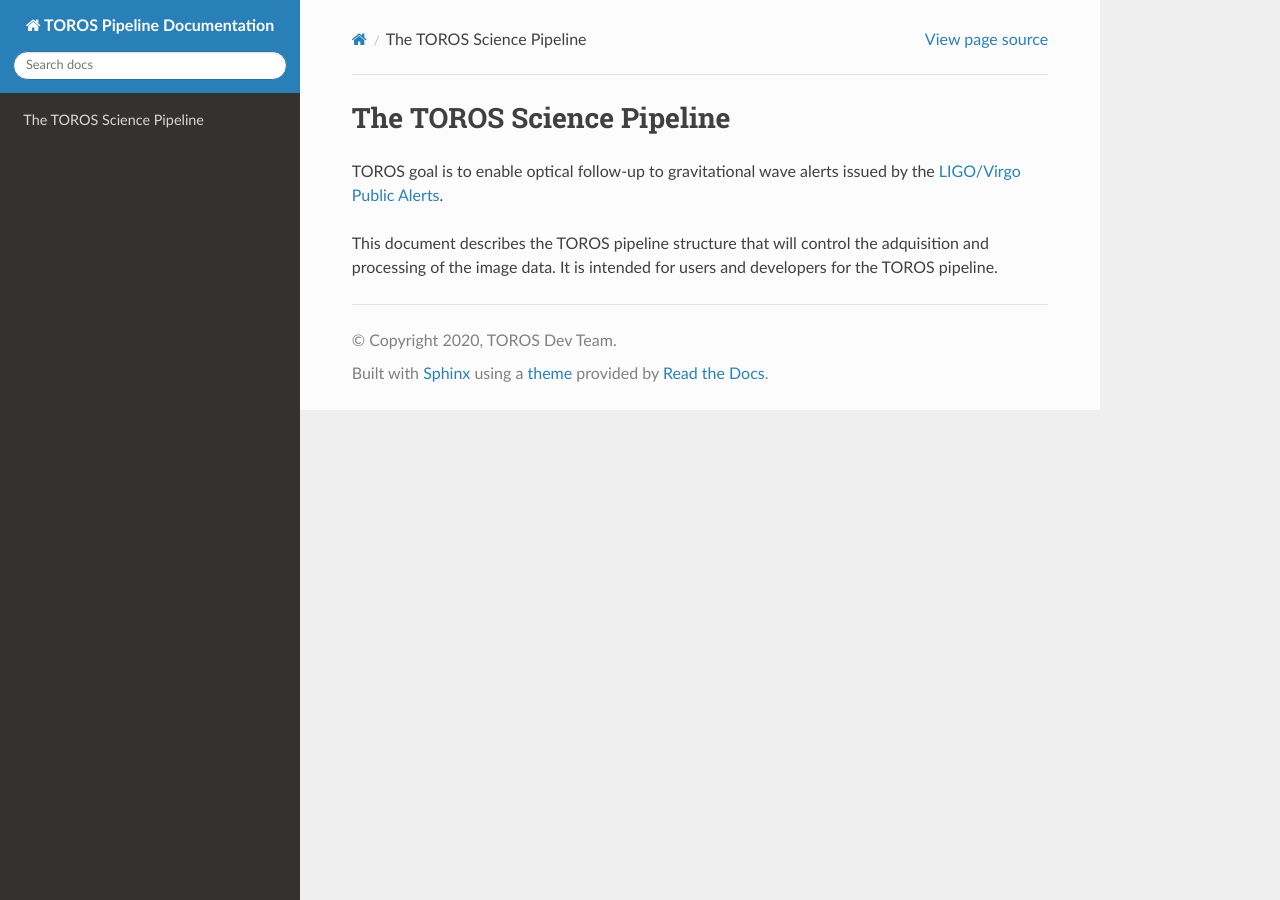
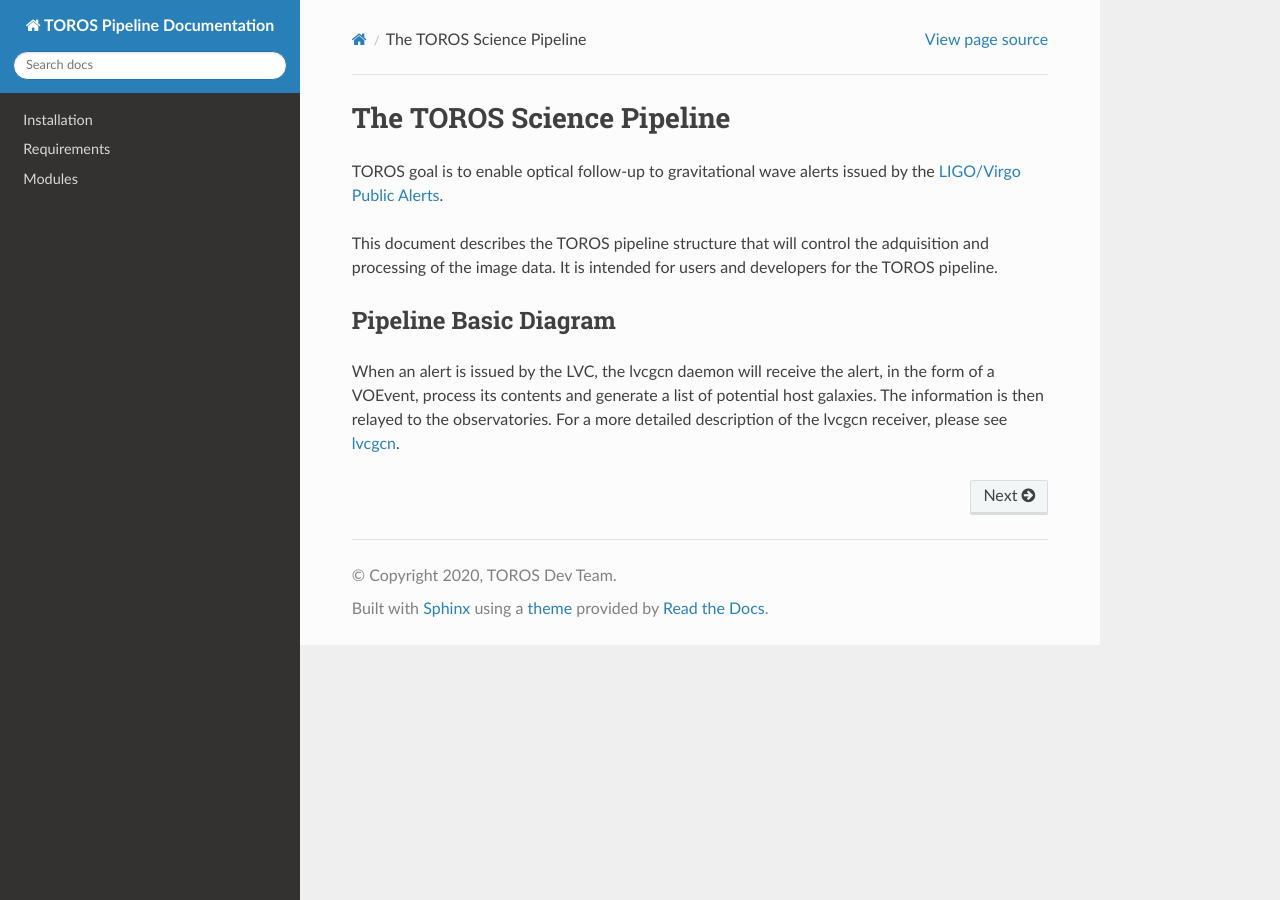
Before and after one commit to toros-astro/pipeline-docs, a Sphinx documentation site: the page built from source/index.rst, in a window 1280 px wide. Built offline with Sphinx 7.4.7 and the Read the Docs theme 2.0.0, drawn with Linux system fonts in a browser that asks for light colours.

Commit message:
First outline draft. Very preliminary.

```diff
--- a/source/conf.py
+++ b/source/conf.py
@@ -53,7 +53,7 @@ html_theme = 'sphinx_rtd_theme'
 # Add any paths that contain custom static files (such as style sheets) here,
 # relative to this directory. They are copied after the builtin static files,
 # so a file named "default.css" will overwrite the builtin "default.css".
-html_static_path = ['_static']
+html_static_path = []
 
 # The master toctree document.
 master_doc = 'index'
--- a/source/index.rst
+++ b/source/index.rst
@@ -2,6 +2,13 @@
    sphinx-quickstart on Wed Feb  5 12:57:37 2020.
    You can adapt this file completely to your liking, but it should at least
    contain the root `toctree` directive.
+
+.. toctree::
+   :hidden:
+
+   installation
+   requirements
+   modules
 
 The TOROS Science Pipeline
 ==========================
@@ -13,5 +20,11 @@ This document describes the TOROS pipeline structure
 that will control the adquisition and processing of the image data.
 It is intended for users and developers for the TOROS pipeline.
 
-.. toctree::
-   :hidden:
+Pipeline Basic Diagram
+----------------------
+
+When an alert is issued by the LVC, the lvcgcn daemon will receive the alert,
+in the form of a VOEvent, process its contents and generate a list of potential
+host galaxies. The information is then relayed to the observatories.
+For a more detailed description of the lvcgcn receiver,
+please see `lvcgcn <https://lvcgcn.readthedocs.io>`_.
```
Also changed, not shown: source/installation.rst (added, +21 -0 lines), source/modules.rst (added, +21 -0 lines), source/orm.rst (added, +24 -0 lines), source/requirements.rst (added, +63 -0 lines), README.md (line endings or trailing spaces).
